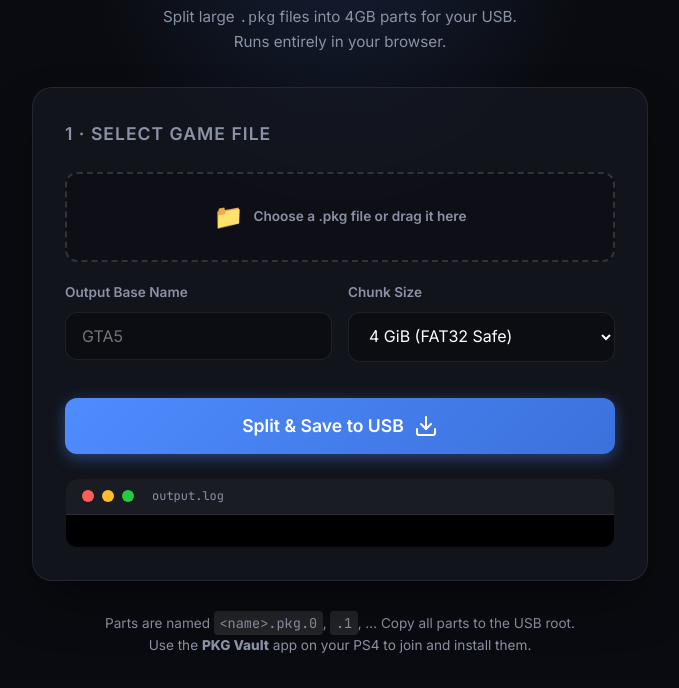
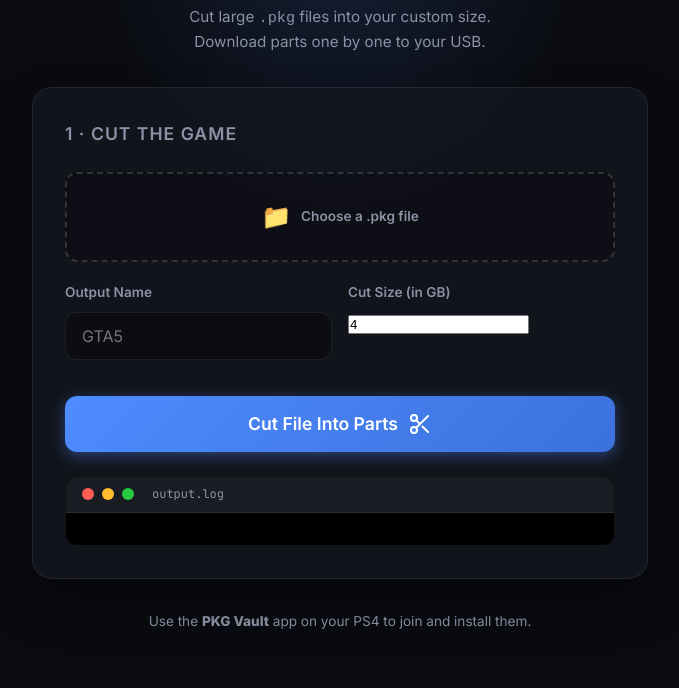
Before and after one commit to OnyxSoul-1/pkg-splitter, a plain HTML site: page index.html in a window 1280 px wide. Shown: the part 184-872 px from the top of the page, without its empty margins (300-979 px from the left). After the commit the page ends 849 px from the top, so only its background shows below. Drawn offline with Linux system fonts and the light colour scheme.

Commit message:
Update index.html

```diff
--- a/index.html
+++ b/index.html
@@ -14,41 +14,43 @@
   <header>
     <div class="logo">📦</div>
     <h1>PKG Splitter</h1>
-    <p class="sub">Split large <code>.pkg</code> files into 4GB parts for your USB. <br>Runs entirely in your browser.</p>
+    <p class="sub">Cut large <code>.pkg</code> files into your custom size.<br>Download parts one by one to your USB.</p>
   </header>
 
   <section class="card">
-    <h2>1 · Select Game File</h2>
+    <h2>1 · Cut the Game</h2>
 
     <div class="input-group file-upload">
       <label for="split-file" class="file-label">
         <span class="file-icon">📁</span>
-        <span id="file-text">Choose a .pkg file or drag it here</span>
+        <span id="file-text">Choose a .pkg file</span>
       </label>
       <input type="file" id="split-file" accept=".pkg">
     </div>
 
     <div class="grid-2">
       <div class="input-group">
-        <label>Output Base Name</label>
+        <label>Output Name</label>
         <input type="text" id="split-name" placeholder="GTA5" autocomplete="off">
       </div>
 
       <div class="input-group">
-        <label>Chunk Size</label>
-        <select id="split-size">
-          <option value="4294967296" selected>4 GiB (FAT32 Safe)</option>
-          <option value="2147483648">2 GiB</option>
-          <option value="1073741824">1 GiB</option>
-        </select>
+        <label>Cut Size (in GB)</label>
+        <input type="number" id="split-size-custom" step="0.1" min="0.1" value="4" placeholder="e.g. 4">
       </div>
     </div>
 
     <button id="split-go" class="btn-primary">
-      <span>Split &amp; Save to USB</span>
-      <svg width="24" height="24" viewBox="0 0 24 24" fill="none" stroke="currentColor" stroke-width="2" stroke-linecap="round" stroke-linejoin="round"><path d="M21 15v4a2 2 0 0 1-2 2H5a2 2 0 0 1-2-2v-4"></path><polyline points="7 10 12 15 17 10"></polyline><line x1="12" y1="15" x2="12" y2="3"></line></svg>
+      <span>Cut File Into Parts</span>
+      <svg width="24" height="24" viewBox="0 0 24 24" fill="none" stroke="currentColor" stroke-width="2" stroke-linecap="round" stroke-linejoin="round"><circle cx="6" cy="6" r="3"></circle><circle cx="6" cy="18" r="3"></circle><line x1="20" y1="4" x2="8.12" y2="15.88"></line><line x1="14.47" y1="14.48" x2="20" y2="20"></line><line x1="8.12" y1="8.12" x2="12" y2="12"></line></svg>
     </button>
 
+    <!-- Loading Bar -->
+    <div id="loading" style="display: none; text-align: center; margin-bottom: 1rem; color: var(--accent); font-weight: bold;">
+      ✂️ Cutting file... please wait...
+    </div>
+
+    <!-- Terminal Log -->
     <div class="terminal">
       <div class="terminal-header">
         <span class="dot red"></span>
@@ -60,17 +62,22 @@
     </div>
   </section>
 
+  <!-- The Download List Area -->
+  <section class="card" id="download-card" style="display: none; margin-top: 1.5rem;">
+    <h2>2 · Download Parts</h2>
+    <p style="color: var(--muted); font-size: 0.9rem; margin-bottom: 1rem;">Click each part to download it to your USB.</p>
+    <div id="download-list" class="download-list"></div>
+  </section>
+
   <footer>
-    <p>Parts are named <code>&lt;name&gt;.pkg.0</code>, <code>.1</code>, … Copy all parts to the USB root.</p>
     <p>Use the <strong>PKG Vault</strong> app on your PS4 to join and install them.</p>
   </footer>
 </main>
 
 <script src="js/split.js"></script>
 <script>
-  // Small script to make the file input look nice when a file is selected
   document.getElementById('split-file').addEventListener('change', function(e) {
-    const fileName = e.target.files[0] ? e.target.files[0].name : "Choose a .pkg file or drag it here";
+    const fileName = e.target.files[0] ? e.target.files[0].name : "Choose a .pkg file";
     document.getElementById('file-text').textContent = fileName;
   });
 </script>
```
